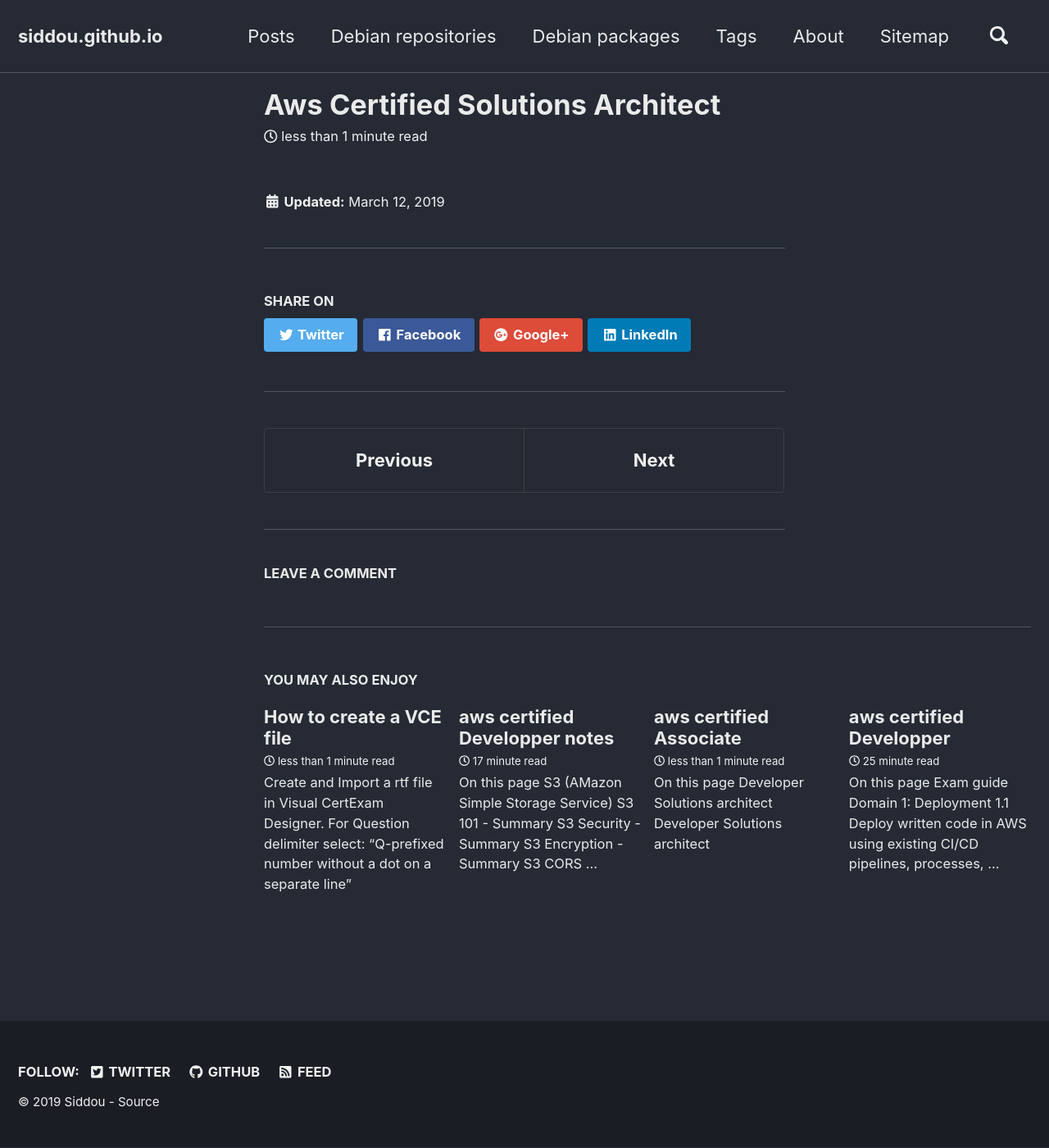
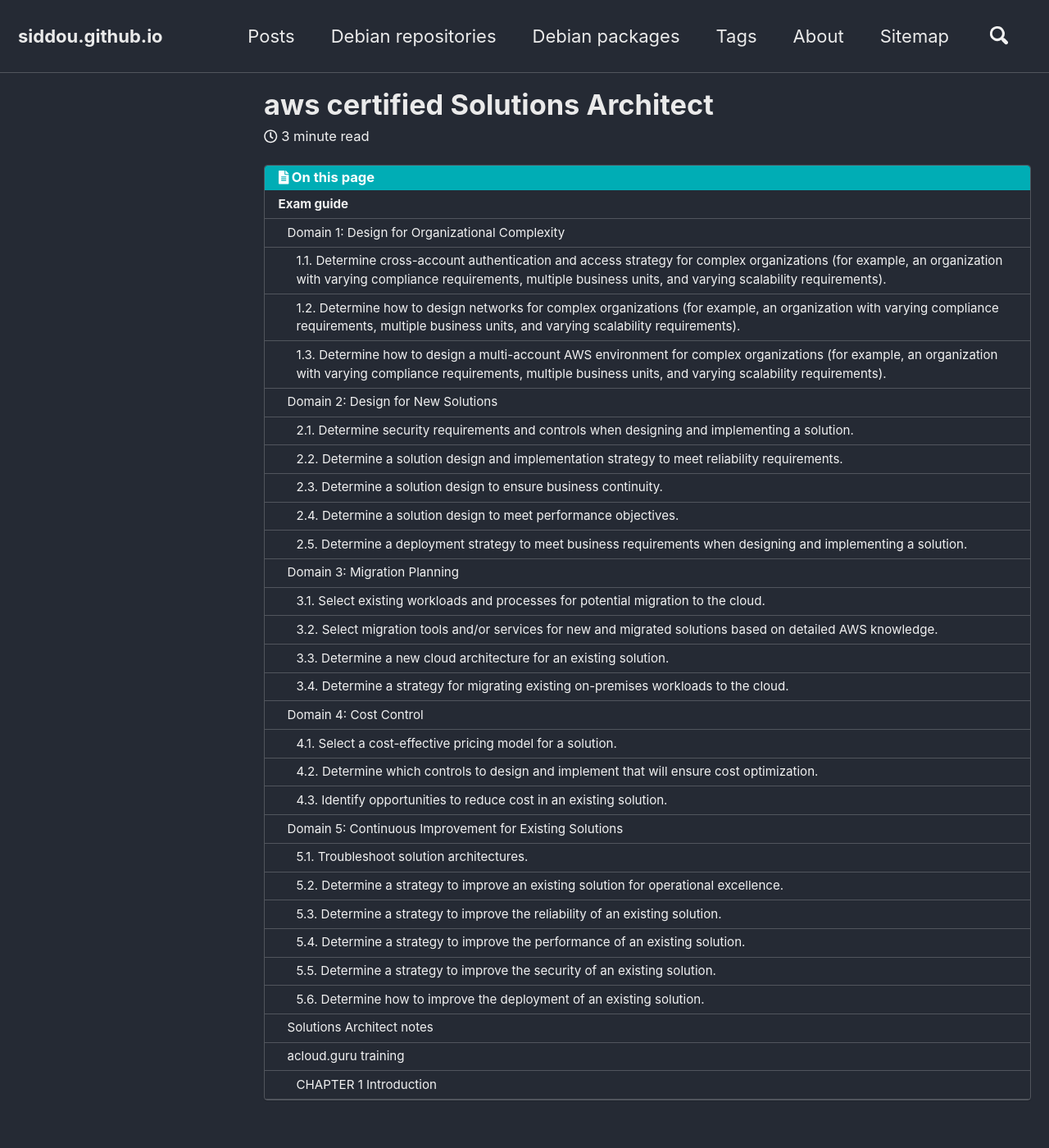
Before and after one commit to siddou/siddou.github.io, a Jekyll site: the page built from _posts/2019-03-12-aws-certified-Solutions-architect.md, in a window 1280 px wide and 1400 px high. Shown: the whole window at 82% size. Built offline with Jekyll 4.4.1, drawn with Linux system fonts in a browser that asks for light colours; nearby versions of some CDN libraries; comment, search, counter and statistics services are not loaded; some of the changed text lies outside the part shown.

Commit message:
solution architect

```diff
--- a/_posts/2019-03-12-aws-certified-Solutions-architect.md
+++ b/_posts/2019-03-12-aws-certified-Solutions-architect.md
@@ -0,0 +1,47 @@
+---
+classes: wide
+title:  "aws certified Solutions Architect"
+tags:
+  - aws
+  - certification
+---
+{% include toc %}
+
+## [Exam guide](https://d1.awsstatic.com/training-and-certification/docs-sa-pro/AWS%20Certified%20Solutions%20Architect-Professional_Exam%20Guide.pdf){:target="_blank"}
+
+### Domain 1: Design for Organizational Complexity
+#### 1.1. Determine cross-account authentication and access strategy for complex organizations (for example, an organization with varying compliance requirements, multiple business units, and varying scalability requirements).
+#### 1.2. Determine how to design networks for complex organizations (for example, an organization with varying compliance requirements, multiple business units, and varying scalability requirements).
+#### 1.3. Determine how to design a multi-account AWS environment for complex organizations (for example, an organization with varying compliance requirements, multiple business units, and varying scalability requirements).
+### Domain 2: Design for New Solutions
+#### 2.1. Determine security requirements and controls when designing and implementing a solution.
+#### 2.2. Determine a solution design and implementation strategy to meet reliability requirements.
+#### 2.3. Determine a solution design to ensure business continuity.
+#### 2.4. Determine a solution design to meet performance objectives.
+#### 2.5. Determine a deployment strategy to meet business requirements when designing and implementing a solution.
+### Domain 3: Migration Planning
+#### 3.1. Select existing workloads and processes for potential migration to the cloud.
+#### 3.2. Select migration tools and/or services for new and migrated solutions based on detailed AWS knowledge.
+#### 3.3. Determine a new cloud architecture for an existing solution.
+#### 3.4. Determine a strategy for migrating existing on-premises workloads to the cloud.
+### Domain 4: Cost Control
+#### 4.1. Select a cost-effective pricing model for a solution.
+#### 4.2. Determine which controls to design and implement that will ensure cost optimization.
+#### 4.3. Identify opportunities to reduce cost in an existing solution.
+### Domain 5: Continuous Improvement for Existing Solutions
+#### 5.1. Troubleshoot solution architectures.
+#### 5.2. Determine a strategy to improve an existing solution for operational excellence.
+#### 5.3. Determine a strategy to improve the reliability of an existing solution.
+#### 5.4. Determine a strategy to improve the performance of an existing solution.
+#### 5.5. Determine a strategy to improve the security of an existing solution.
+#### 5.6. Determine how to improve the deployment of an existing solution.
+
+
+### [Solutions Architect notes]({{ site.baseurl }}{% post_url 2019-07-03-aws-solutions-architect-notes %})
+
+### acloud.guru training
+#### CHAPTER 1 Introduction
+
+Tips
+https://www.facebook.com/pg/LearnWithTutorialsDojo/photos/?tab=album&album_id=2102010900053076
+https://www.udemy.com/aws-certified-solutions-architect-associate-amazon-practice-exams/learn/quiz/4394970#questions/5867212
--- a/_posts/2019-03-20-How-to-create-a-VCE.md
+++ b/_posts/2019-03-20-How-to-create-a-VCE.md
@@ -4,6 +4,6 @@
   - certification
 ---
 
-Create and Import a [rtf file]({{ "/assets/documents/vce_import_file.rtf" | absolute_url }}) in **Visual CertExam Designer**.
+Create and Import a [txt file]({{ "/assets/documents/vce_import_file.txt" | absolute_url }}) in **Visual CertExam Designer**.
 
 For Question delimiter select: "Q-prefixed number without a dot on a separate line"
```
Also changed, not shown: _posts/2019-03-12-aws-certified-Developer.md (+2 -0 lines), _posts/2019-03-12-aws-certified-associate.md (+3 -2 lines), _posts/2019-03-15-aws-developer-notes.md (+41 -2 lines), _posts/2019-07-03-aws-solutions-architect-notes.md (added, +8 -0 lines), assets/documents/vce_import_file.txt (added, +130 -0 lines), 1 other file.
